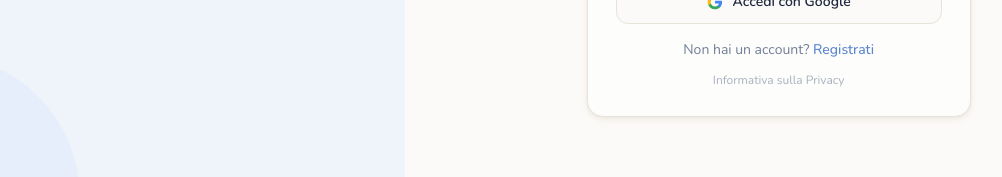
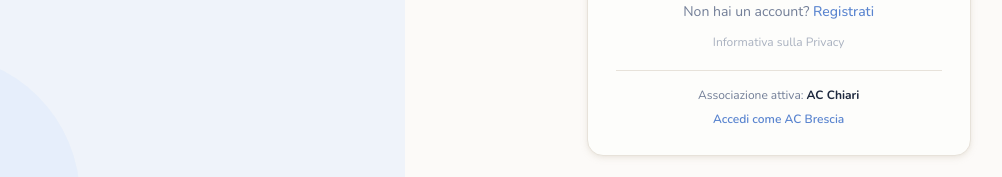
Before and after one commit to piantonimatteo99-code/ac-chiari, a Next.js app: page /login in a window 1280 px wide. Shown: the part 538-715 px from the top of the page, without its empty margins (128-1130 px from the left). Built offline with nearby package versions, Linux system fonts and the light colour scheme; no server answers.

Commit message:
ux: aggiunto selettore associazione su login ed eliminati loop in caso di errore di connessione/database

```diff
--- a/app/login/page.tsx
+++ b/app/login/page.tsx
@@ -13,6 +13,7 @@ import { Eye, EyeOff, AlertCircle, InfoIcon, ShieldCheck, X } from 'lucide-react
 import { AcChiariLogo } from '@/components/ac-logo';
 import { triggerNotification } from '@/lib/trigger-notification';
 import { useTenant } from '@/src/hooks/useTenant';
+import { TENANTS } from '@/lib/tenants';
 
 // ---- Componente interno che usa useSearchParams ----
 function LoginForm() {
@@ -47,6 +48,11 @@ function LoginForm() {
   const { user, isUserLoading } = useUser();
   const router = useRouter();
   const searchParams = useSearchParams();
+
+  const handleSwitchTenant = (tenantId: string) => {
+    document.cookie = `tenant_id=${tenantId}; path=/; max-age=31536000`;
+    window.location.reload();
+  };
 
   // Countdown timer for resend button
   useEffect(() => {
@@ -87,6 +93,8 @@ function LoginForm() {
           }
         } catch (err) {
           console.error("Errore durante il controllo del documento utente:", err);
+          if (auth) await signOut(auth);
+          setError('Si è verificato un errore di connessione. Assicurati che il database dell\'associazione sia attivo.');
         }
       }
     };
@@ -546,6 +554,27 @@ function LoginForm() {
                 Informativa sulla Privacy
               </Link>
             </div>
+
+            {/* Selettore associazione per sviluppo locale/comodità */}
+            <div className="mt-5 border-t border-border pt-4 text-center">
+              <p className="text-xs text-muted-foreground mb-2">
+                Associazione attiva: <strong className="text-foreground">{tenantConfig.name}</strong>
+              </p>
+              <div className="flex flex-wrap justify-center gap-x-3 gap-y-1">
+                {Object.values(TENANTS).map((t) => (
+                  t.id !== tenantConfig.id && (
+                    <button
+                      key={t.id}
+                      type="button"
+                      onClick={() => handleSwitchTenant(t.id)}
+                      className="text-xs text-primary font-semibold hover:underline"
+                    >
+                      Accedi come {t.name}
+                    </button>
+                  )
+                ))}
+              </div>
+            </div>
           </div>
         </div>
       </div>
```
